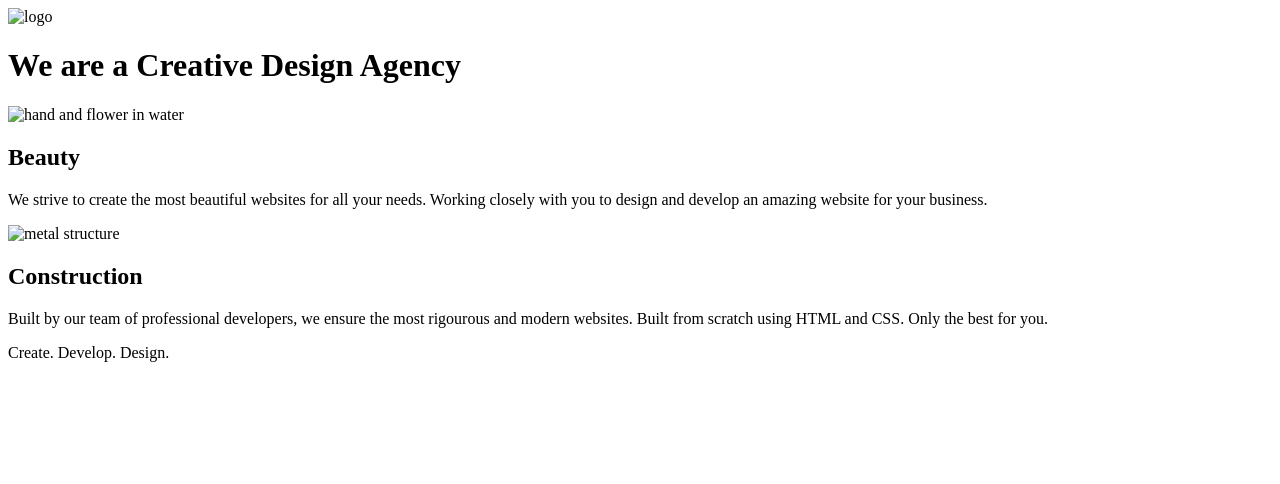
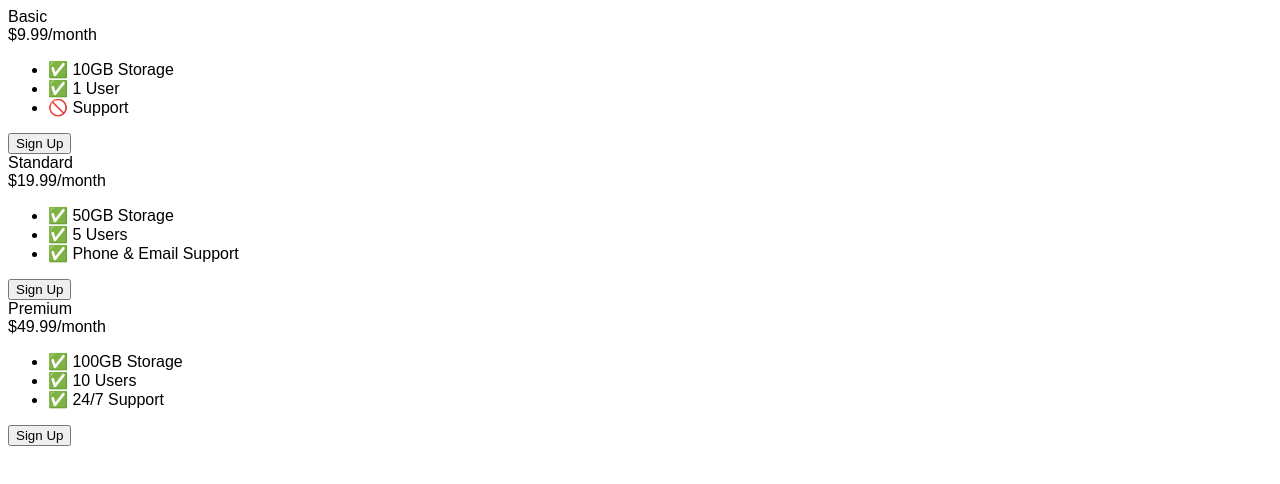
Before and after one commit to Shy-006/Html-portfolio, a plain HTML site: page index.html in a window 1280 px wide. Drawn offline with Linux system fonts and the light colour scheme; a web font is replaced by a local one.

Commit message:
pricing table using flexbox-html

```diff
--- a/index.html
+++ b/index.html
@@ -1,38 +1,56 @@
 <!DOCTYPE html>
-<html lang="en">
+<html>
+  <head>
+    <title>Flexbox Pricing Table</title>
+    <link rel="preconnect" href="https://fonts.googleapis.com" />
+    <link rel="preconnect" href="https://fonts.gstatic.com" crossorigin />
+    <link
+      href="https://fonts.googleapis.com/css2?family=Sono:wght@400;700&display=swap"
+      rel="stylesheet"
+    />
+    <style>
+      body {
+        font-family: "Sono", sans-serif;
+      }
 
-<head>
-  <meta charset="UTF-8">
-  <meta name="viewport" content="width=device-width, initial-scale=1.0">
-  <title>Agency</title>
-  <link rel="stylesheet" href="./style.css">
-  <link rel="preconnect" href="https://fonts.googleapis.com">
-  <link rel="preconnect" href="https://fonts.gstatic.com" crossorigin>
-  <link href="https://fonts.googleapis.com/css2?family=Poppins:wght@400;700&display=swap" rel="stylesheet">
-</head>
+      /* Hint: What can you do with a media query and flexbox? */
+      @media (max-width: 1250px) {
+      }
+    </style>
+  </head>
 
-<body>
-  <div class="main">
-    <img class="logo" src="./assets/images/logo.png" alt="logo">
-    <h1>We are a Creative Design Agency</h1>
-    <div class="left card"><img class="tile-image" src="./assets/images/beautiful.jpg" alt="hand and flower in water">
-      <h2 class="card-title">Beauty</h2>
-      <p class="card-text">We strive to create the most beautiful websites for all your needs. Working closely with you
-        to
-        design and
-        develop an amazing website for your business.</p>
+  <body>
+    <div class="pricing-container">
+      <div class="pricing-plan">
+        <div class="plan-title">Basic</div>
+        <div class="plan-price">$9.99/month</div>
+        <ul class="plan-features">
+          <li>✅ 10GB Storage</li>
+          <li>✅ 1 User</li>
+          <li>🚫 Support</li>
+        </ul>
+        <button class="plan-button">Sign Up</button>
+      </div>
+      <div class="pricing-plan">
+        <div class="plan-title">Standard</div>
+        <div class="plan-price">$19.99/month</div>
+        <ul class="plan-features">
+          <li>✅ 50GB Storage</li>
+          <li>✅ 5 Users</li>
+          <li>✅ Phone &amp; Email Support</li>
+        </ul>
+        <button class="plan-button">Sign Up</button>
+      </div>
+      <div class="pricing-plan">
+        <div class="plan-title">Premium</div>
+        <div class="plan-price">$49.99/month</div>
+        <ul class="plan-features">
+          <li>✅ 100GB Storage</li>
+          <li>✅ 10 Users</li>
+          <li>✅ 24/7 Support</li>
+        </ul>
+        <button class="plan-button">Sign Up</button>
+      </div>
     </div>
-
-    <div class="right card"><img class="tile-image" src="./assets/images/construction.jpg" alt="metal structure">
-      <h2 class="card-title">Construction</h2>
-      <p>Built by our team of professional developers, we ensure the most rigourous and modern websites. Built from
-        scratch using HTML and CSS. Only the best for you.</p>
-    </div>
-
-  </div>
-  <footer>
-    <p>Create. Develop. Design.</p>
-  </footer>
-</body>
-
+  </body>
 </html>
```
